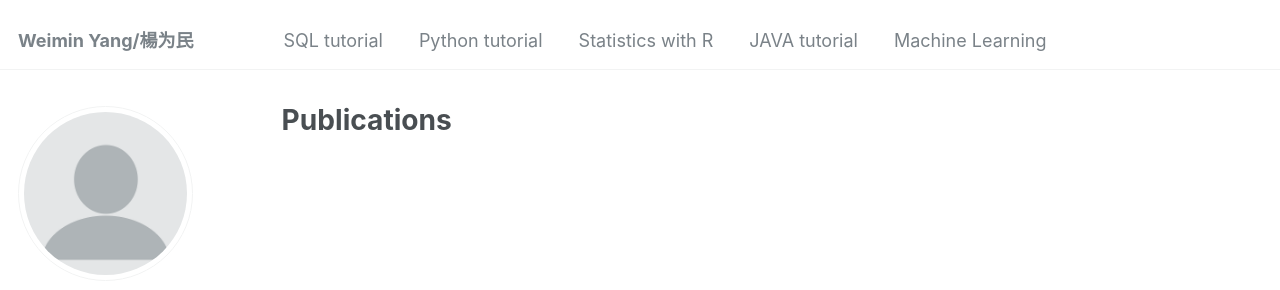
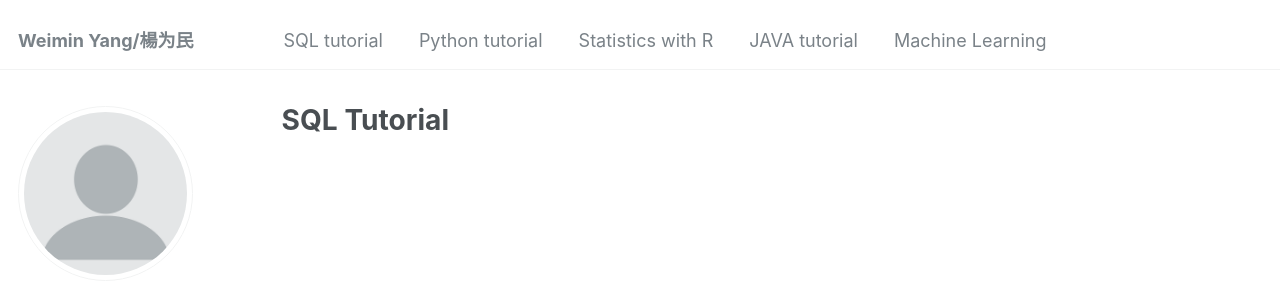
Before and after one commit to weimin3/weimin3.github-io, a Jekyll site: the page built from _pages/publications.html, in a window 1280 px wide. Shown: the top 290 px of the page. Built offline with Jekyll 4.4.1, drawn with Linux system fonts in a browser that asks for light colours.

Commit message:
Update publications.html

```diff
--- a/_pages/publications.html
+++ b/_pages/publications.html
@@ -1,7 +1,7 @@
 ---
 layout: archive
-title: "Publications"
-permalink: /publications/
+title: "SQL Tutorial"
+permalink: /SQL/
 author_profile: true
 ---
 
```
